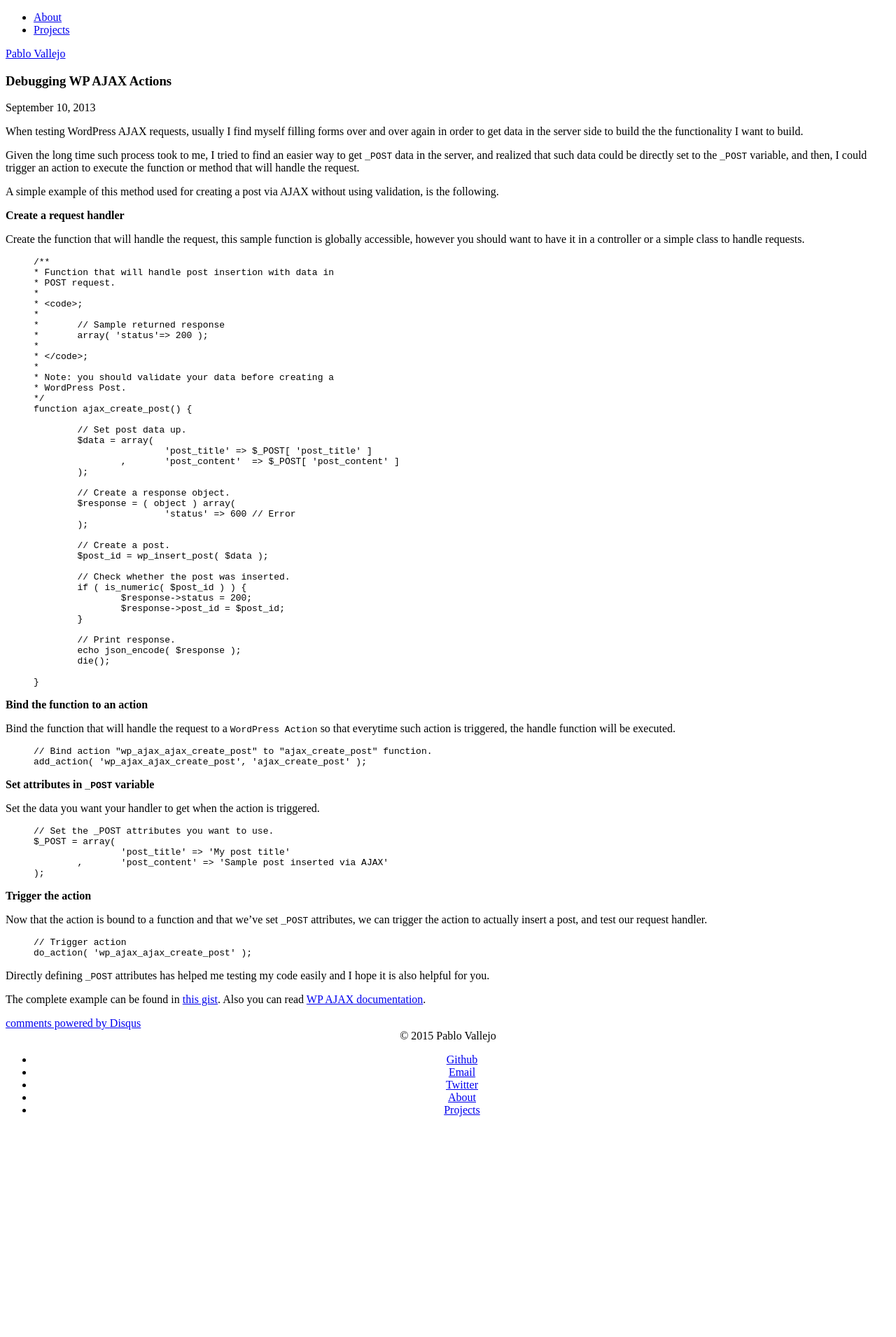
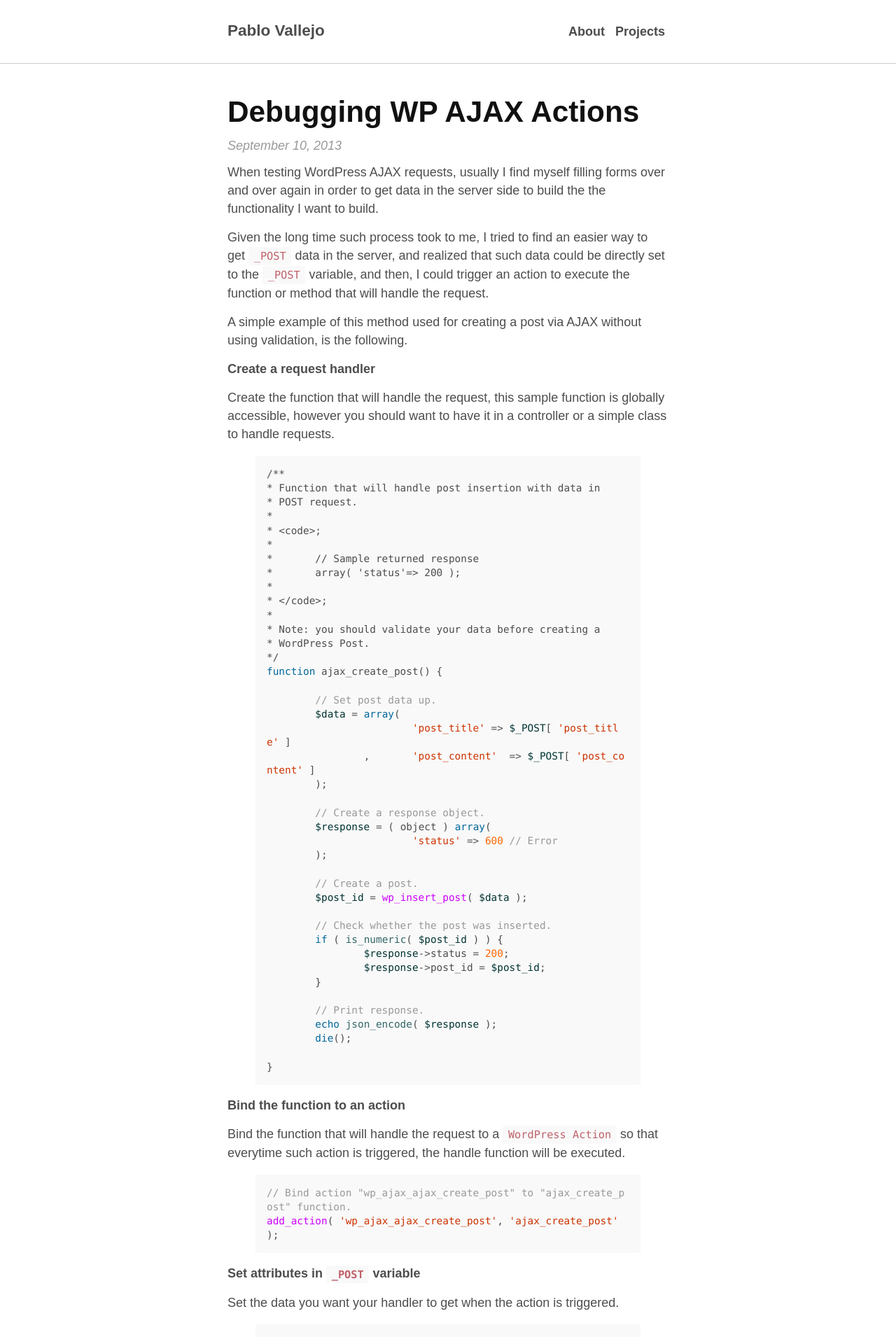
Before and after one commit to PabloVallejo/blog, a Jekyll site: the page built from _posts/2013-09-10-debugging-wp-ajax.md, in a window 1280 px wide. Shown: the top 1910 px of the page at 70% size. Built offline with Jekyll 4.4.1, drawn with Linux system fonts in a browser that asks for light colours; some web fonts are replaced; Markdown is read by kramdown in place of the engine named in the settings; comment, search, counter and statistics services are not loaded; before the commit the page ends 1611 px from its top, so only the background shows below that.

Commit message:
Update default.html

```diff
--- a/_layouts/default.html
+++ b/_layouts/default.html
@@ -4,7 +4,7 @@
         <meta http-equiv="Content-Type" content="text/html; charset=UTF-8" />
         <meta name="author" content="Pablo Vallejo" />
         <meta name="description" content="Blog dedicated to writings and thoughts on Web Development both Back-End and Front-End.">
-        <link rel="stylesheet" href="blog/assets/css/style.min.css">
+        <link rel="stylesheet" href="/blog/assets/css/style.min.css">
         <link rel="stylesheet" href="http://fonts.googleapis.com/css?family=PT+Sans:400,400italic,700|Abril+Fatface">
         <title>{{ page.title }}</title>
     </head>
```
